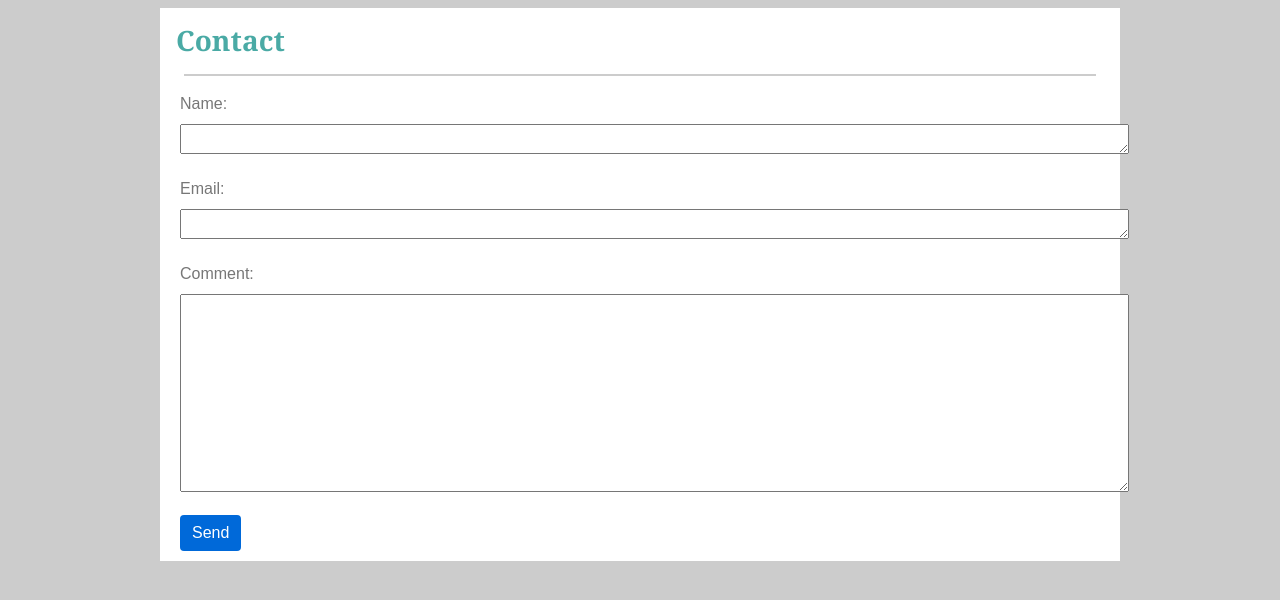
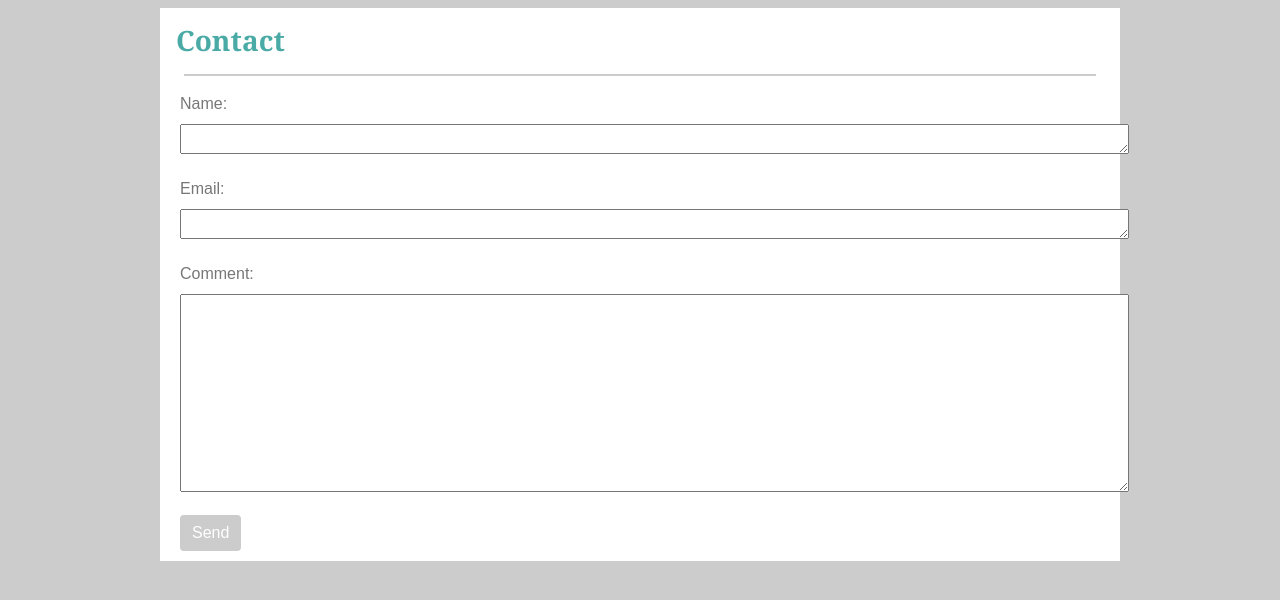
Before and after one commit to khemsoth/Bootstrap-Portfolio, a plain HTML site: page contact.html in a window 1280 px wide. In both pictures the pointer is over the input "Send". Shown: the part 72-672 px from the top of the page. Drawn offline with nearby package versions, Linux system fonts and the light colour scheme.

Commit message:
changed btn hover color

```diff
--- a/Assets/style.css
+++ b/Assets/style.css
@@ -97,6 +97,10 @@ hr {
     border-top: 2px #ccc solid;
 }
 
+.btn-primary:hover {
+    background-color: #ccc;
+}
+
 .port-label:hover {
     text-decoration: none;
 }
```
